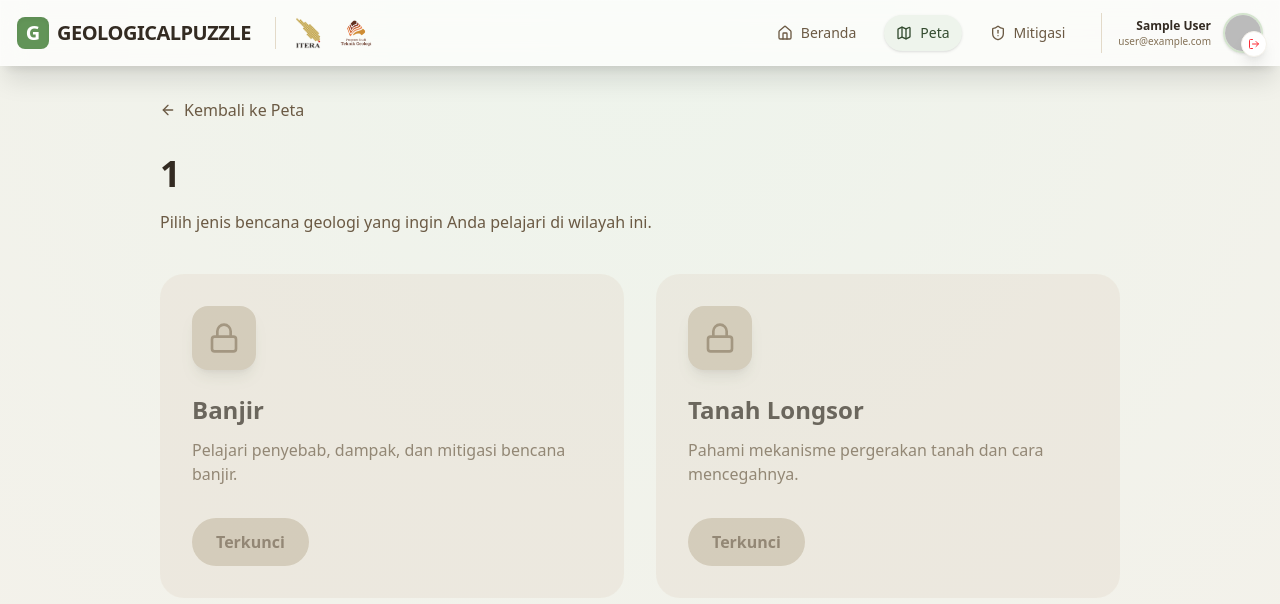
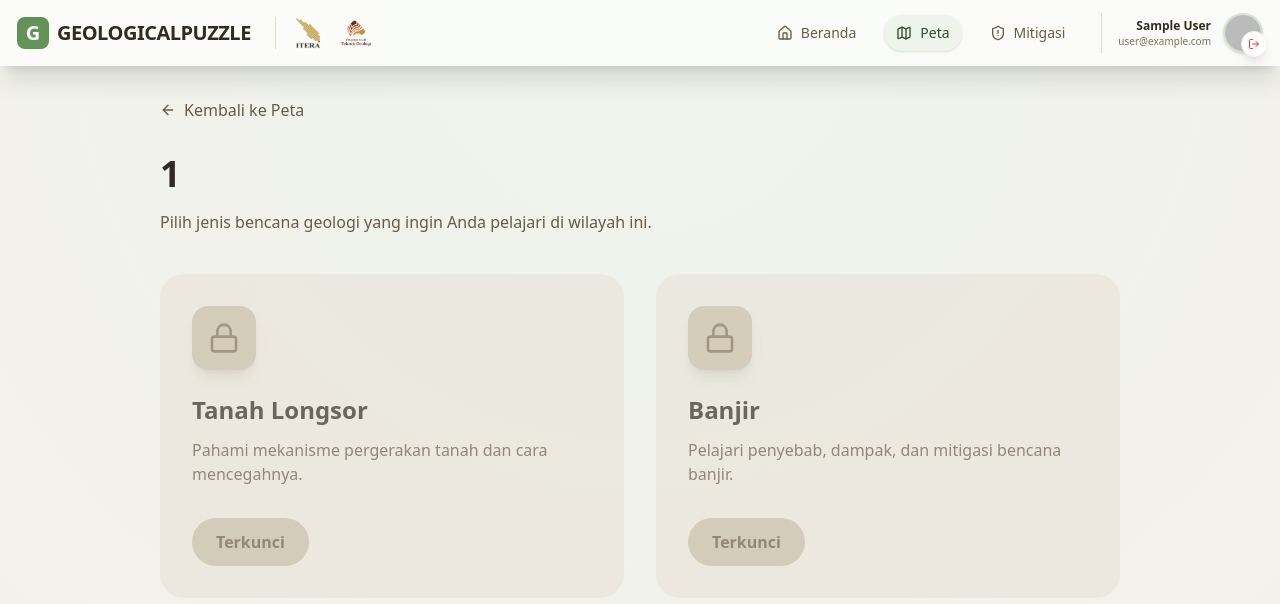
Before and after one commit to MarioSitepu/geopuzzle, a Next.js app: page /regions/1 in a window 1280 px wide. Shown: the top 604 px of the page. Built offline with nearby package versions, Linux system fonts and the light colour scheme; no server answers; sample sign-in values are in the browser's storage.

Commit message:
feat : adding floods its own question and migrating floods old question to landslides question

```diff
--- a/src/app_pages/DisasterSelection.tsx
+++ b/src/app_pages/DisasterSelection.tsx
@@ -10,6 +10,15 @@ import { cn } from '../lib/utils';
 
 const DISASTERS = [
   {
+    id: 'longsor',
+    name: 'Tanah Longsor',
+    icon: Mountain,
+    description: 'Pahami mekanisme pergerakan tanah dan cara mencegahnya.',
+    color: 'from-earth-600 to-earth-400',
+    bgLight: 'bg-earth-100',
+    textColor: 'text-earth-700',
+  },
+  {
     id: 'banjir',
     name: 'Banjir',
     icon: Droplets,
@@ -17,15 +26,6 @@ const DISASTERS = [
     color: 'from-blue-500 to-cyan-400',
     bgLight: 'bg-blue-50',
     textColor: 'text-blue-600',
-  },
-  {
-    id: 'longsor',
-    name: 'Tanah Longsor',
-    icon: Mountain,
-    description: 'Pahami mekanisme pergerakan tanah dan cara mencegahnya.',
-    color: 'from-earth-600 to-earth-400',
-    bgLight: 'bg-earth-100',
-    textColor: 'text-earth-700',
   },
 ];
 
--- a/src/app_pages/PuzzleGame.tsx
+++ b/src/app_pages/PuzzleGame.tsx
@@ -149,7 +149,7 @@ export default function PuzzleGame() {
                 transition={{ duration: 0.3 }}
                 className="relative w-full pb-20"
               >
-                <CurrentPuzzle onComplete={handleStageComplete} />
+                <CurrentPuzzle onComplete={handleStageComplete} disasterId={disasterId} />
               </motion.div>
             ) : (
               <motion.div
--- a/src/app_pages/ResultPage.tsx
+++ b/src/app_pages/ResultPage.tsx
@@ -21,9 +21,13 @@ export default function ResultPage() {
 
   useEffect(() => {
     if (isSuccess && regionId) {
-      // Logic to unlock next disaster or region could go here
-      // For now, we just ensure current is unlocked
+      // Ensure current is unlocked (in case of re-plays)
       unlockDisaster(regionId, disasterId || '');
+
+      // Unlock banjir if longsor is successfully passed
+      if (disasterId === 'longsor') {
+        unlockDisaster(regionId, 'banjir');
+      }
     }
   }, [isSuccess, regionId, disasterId, unlockDisaster]);
 
--- a/src/components/puzzles/ClassificationPuzzle.tsx
+++ b/src/components/puzzles/ClassificationPuzzle.tsx
@@ -71,15 +71,27 @@ function DroppableZone({ category, items }: { category: Category, items: Item[],
 }
 
 // --- Main Component ---
-export default function ClassificationPuzzle({ onComplete }: { onComplete: (score: number) => void }) {
-  const categories: Category[] = [
+export default function ClassificationPuzzle({ onComplete, disasterId }: { onComplete: (score: number) => void, disasterId?: string }) {
+  const isFlood = disasterId === 'banjir';
+
+  const categories: Category[] = isFlood ? [
+    { id: 'bandang', title: 'Banjir Bandang' },
+    { id: 'rob', title: 'Banjir Rob' },
+    { id: 'sungai', title: 'Banjir Sungai' },
+    { id: 'genangan', title: 'Banjir Genangan' },
+  ] : [
     { id: 'falls', title: 'Falls (Jatuhan)' },
     { id: 'slides', title: 'Slides (Longsoran)' },
     { id: 'flows', title: 'Flows (Aliran)' },
     { id: 'creep', title: 'Creep (Rayapan)' },
   ];
 
-  const initialItems: Item[] = [
+  const initialItems: Item[] = isFlood ? [
+    { id: 'item-1', content: 'Datang tiba-tiba dengan arus air deras', category: 'bandang' },
+    { id: 'item-2', content: 'Genangan daratan pesisir akibat air laut pasang', category: 'rob' },
+    { id: 'item-3', content: 'Meluapnya air melebihi kapasitas badan sungai', category: 'sungai' },
+    { id: 'item-4', content: 'Air tergenang akibat sistem drainase yang buruk', category: 'genangan' },
+  ] : [
     { id: 'item-1', content: 'Batu jatuh bebas dari tebing', category: 'falls' },
     { id: 'item-2', content: 'Pergerakan massa tanah lambat', category: 'creep' },
     { id: 'item-3', content: 'Lumpur mengalir cepat di lembah', category: 'flows' },
@@ -87,8 +99,10 @@ export default function ClassificationPuzzle({ onComplete }: { onComplete: (scor
   ];
 
   const [unassignedItems, setUnassignedItems] = useState<Item[]>(initialItems);
-  const [assignedItems, setAssignedItems] = useState<Record<string, Item[]>>({
-    falls: [], slides: [], flows: [], creep: []
+  const [assignedItems, setAssignedItems] = useState<Record<string, Item[]>>(() => {
+    const initial: Record<string, Item[]> = {};
+    categories.forEach(c => initial[c.id] = []);
+    return initial;
   });
 
   const sensors = useSensors(
@@ -143,7 +157,7 @@ export default function ClassificationPuzzle({ onComplete }: { onComplete: (scor
   return (
     <div className="space-y-8">
       <div className="text-center">
-        <h2 className="text-2xl font-bold text-earth-900">Klasifikasi Pergerakan Tanah</h2>
+        <h2 className="text-2xl font-bold text-earth-900">{isFlood ? "Klasifikasi Jenis Banjir" : "Klasifikasi Pergerakan Tanah"}</h2>
         <p className="text-earth-600 mt-2">Tarik dan letakkan deskripsi ke kategori yang tepat.</p>
       </div>
 
--- a/src/components/puzzles/FillBlankPuzzle.tsx
+++ b/src/components/puzzles/FillBlankPuzzle.tsx
@@ -4,11 +4,12 @@ import React, { useState } from 'react';
 import { motion } from 'motion/react';
 import { cn } from '../../lib/utils';
 
-export default function FillBlankPuzzle({ onComplete }: { onComplete: (score: number) => void }) {
+export default function FillBlankPuzzle({ onComplete, disasterId }: { onComplete: (score: number) => void, disasterId?: string }) {
   const [answer, setAnswer] = useState('');
   const [isSubmitted, setIsSubmitted] = useState(false);
 
-  const correctAnswer = "mitigasi";
+  const isFlood = disasterId === 'banjir';
+  const correctAnswer = isFlood ? "bandang" : "mitigasi";
 
   const handleSubmit = (e: React.FormEvent) => {
     e.preventDefault();
@@ -30,7 +31,10 @@ export default function FillBlankPuzzle({ onComplete }: { onComplete: (score: nu
       </div>
 
       <div className="glass p-8 rounded-3xl text-xl leading-relaxed text-earth-800">
-        Serangkaian upaya untuk mengurangi risiko bencana, baik melalui pembangunan fisik maupun penyadaran dan peningkatan kemampuan menghadapi ancaman bencana disebut dengan
+        {isFlood
+          ? "Aliran air dalam jumlah besar dan cepat yang membawa lumpur, batu, serta material lainnya, biasanya terjadi akibat hujan deras di daerah pegunungan disebut banjir "
+          : "Serangkaian upaya untuk mengurangi risiko bencana, baik melalui pembangunan fisik maupun penyadaran dan peningkatan kemampuan menghadapi ancaman bencana disebut dengan "
+        }
         <form onSubmit={handleSubmit} className="inline-block mx-2">
           <input
             type="text"
@@ -46,7 +50,7 @@ export default function FillBlankPuzzle({ onComplete }: { onComplete: (score: nu
             autoFocus
           />
         </form>
-        bencana.
+        {isFlood ? "." : "bencana."}
       </div>
 
       {!isSubmitted && (
--- a/src/components/puzzles/OrderingPuzzle.tsx
+++ b/src/components/puzzles/OrderingPuzzle.tsx
@@ -63,8 +63,15 @@ function SortableItem({ id, content }: SortableItemProps) {
   );
 }
 
-export default function OrderingPuzzle({ onComplete }: { onComplete: (score: number) => void }) {
-  const initialItems = [
+export default function OrderingPuzzle({ onComplete, disasterId }: { onComplete: (score: number) => void, disasterId?: string }) {
+  const isFlood = disasterId === 'banjir';
+
+  const initialItems = isFlood ? [
+    { id: '1', content: 'Curah Hujan Ekstrem' },
+    { id: '2', content: 'Kapasitas Saluran Sungai Mengecil' },
+    { id: '3', content: 'Sistem Drainase yang Buruk' },
+    { id: '4', content: 'Tumpukan Sampah di Saluran Air' },
+  ] : [
     { id: '1', content: 'Lampung Barat (Sangat Tinggi)' },
     { id: '2', content: 'Lampung Selatan (Tinggi)' },
     { id: '3', content: 'Lampung Tengah (Sedang)' },
@@ -120,8 +127,8 @@ export default function OrderingPuzzle({ onComplete }: { onComplete: (score: num
   return (
     <div className="max-w-2xl mx-auto space-y-8">
       <div className="text-center">
-        <h2 className="text-2xl font-bold text-earth-900">Urutkan Wilayah</h2>
-        <p className="text-earth-600 mt-2">Urutkan wilayah berdasarkan tingkat kerawanan longsor (dari yang paling rawan di atas).</p>
+        <h2 className="text-2xl font-bold text-earth-900">{isFlood ? "Urutkan Penyebab" : "Urutkan Wilayah"}</h2>
+        <p className="text-earth-600 mt-2">{isFlood ? "Urutkan faktor penyebab banjir dari yang paling berdampak besar (di atas)." : "Urutkan wilayah berdasarkan tingkat kerawanan longsor (dari yang paling rawan di atas)."}</p>
       </div>
 
       <div className="glass p-6 rounded-3xl">
--- a/src/store/useGameStore.ts
+++ b/src/store/useGameStore.ts
@@ -15,7 +15,7 @@ export const useGameStore = create<GameState>()(
     (set) => ({
       unlockedRegions: ['lampung-selatan'], // Default unlocked
       unlockedDisasters: {
-        'lampung-selatan': ['banjir'], // Default unlocked
+        'lampung-selatan': ['longsor'], // Default unlocked
       },
       scores: {},
       unlockRegion: (regionId) =>
```
